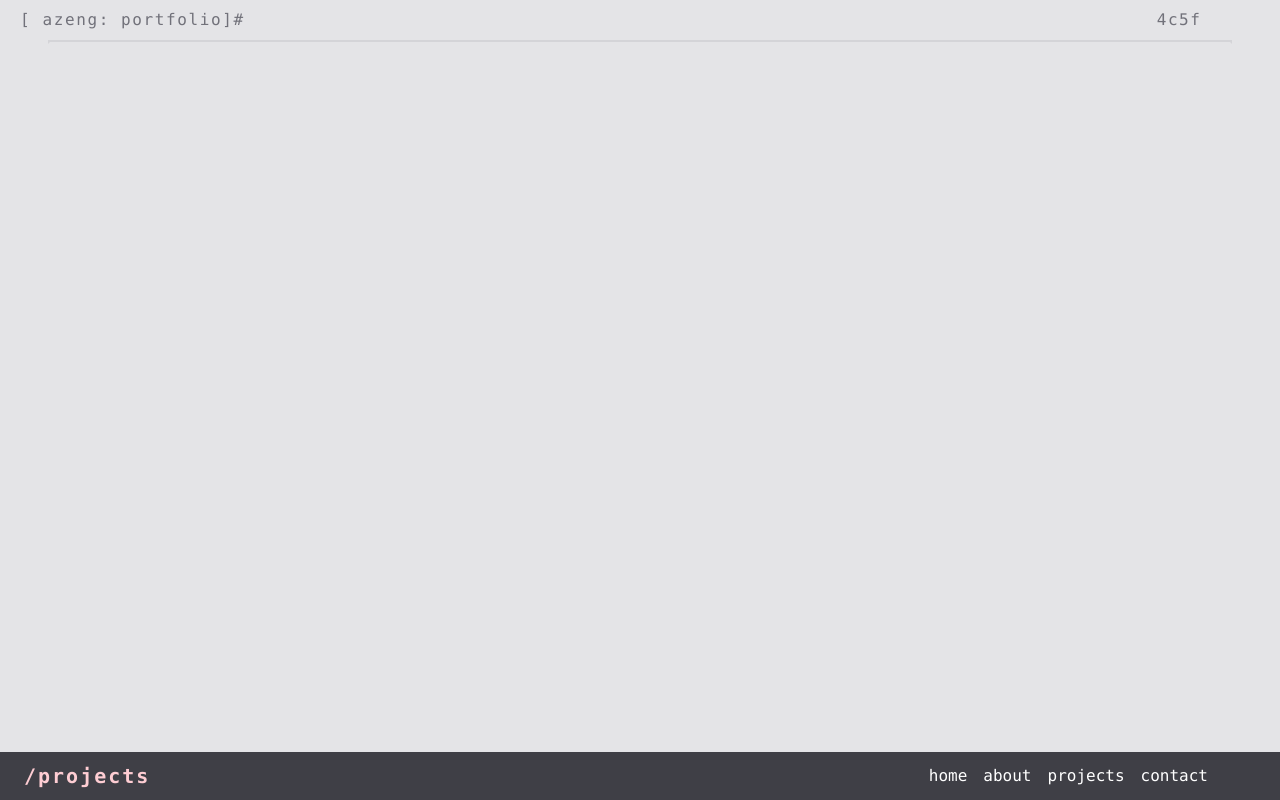
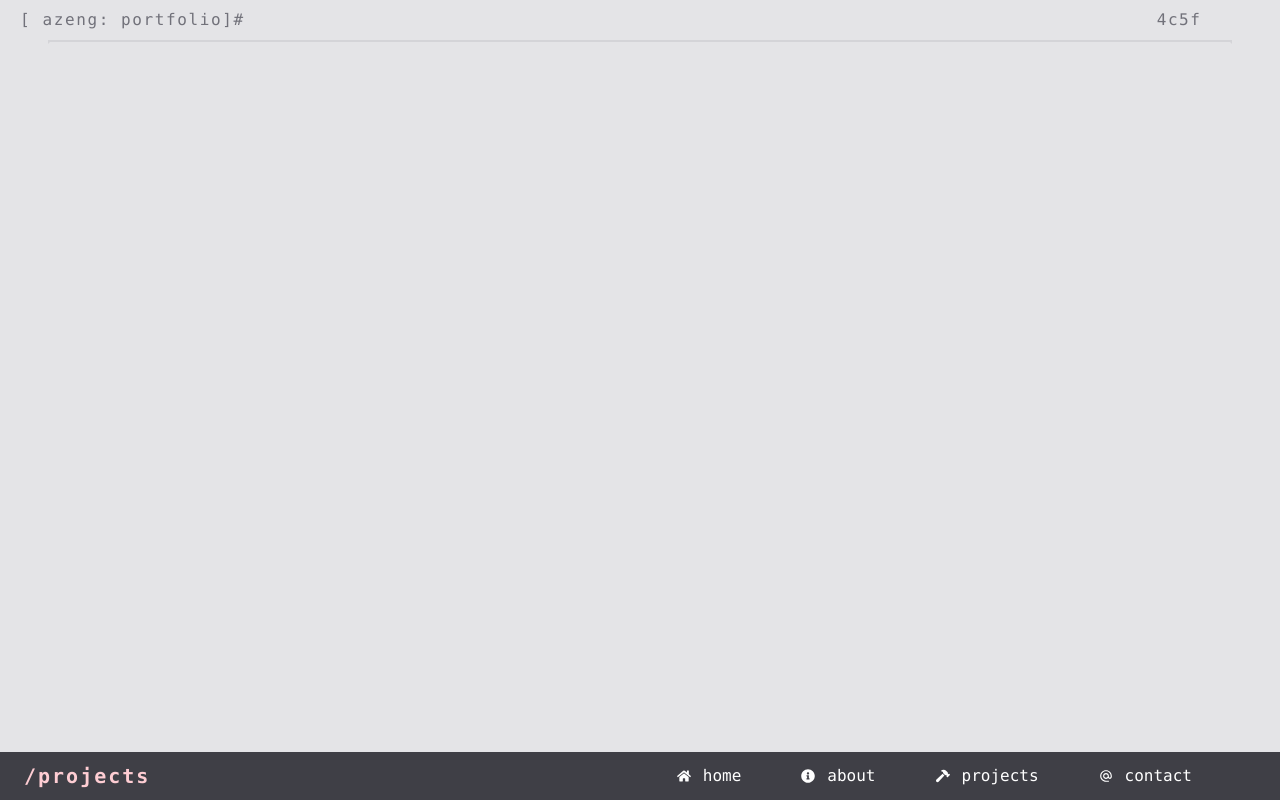
Before and after one commit to aditsharma03/portfolio, a React (Vite) app: page /#/projects in a window 1280 px wide. Built offline with nearby package versions, Linux system fonts and the light colour scheme.

Commit message:
enabled icons in navbar for large screen previews

```diff
--- a/src/components/Bottombar/index.tsx
+++ b/src/components/Bottombar/index.tsx
@@ -42,8 +42,8 @@ const Bottombar = () => {
             { contents.map( (element, index) => {
                 return  <>
                 <div id={index.toString()} className="md:mx-2 text-white flex flex-col justify-center">
-                    <Link to={`${element.to}`} className="flex justify-center items-center">
-                    <div className="text-2xl mx-4 md:hidden">
+                    <Link to={`${element.to}`} className="hover:text-zinc-300 hover:underline mx-4 flex justify-center items-center">
+                    <div className="text-2xl md:text-sm md:mx-3">
                     {element.icon}
                     </div>
                     <div className="max-sm:hidden">
```
